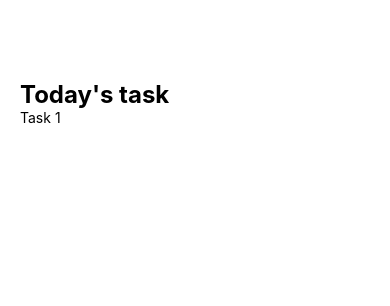
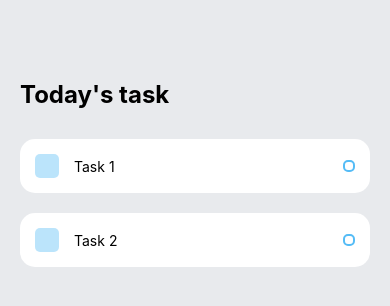
Before and after one commit to umrbdlziz/Todo-List-App, a React Native app in the folder todolist/: screen / in a window 390 px wide. Shown: the top 306 px of the page. Built offline with nearby package versions, Linux system fonts and the light colour scheme.

Commit message:
Task Styling
styling task component using css

```diff
--- a/todolist/App.js
+++ b/todolist/App.js
@@ -12,6 +12,7 @@
           <View style={styles.items}>
             {/* {This is where the tasks will go!} */}
             <Task text={'Task 1'} />
+            <Task text={'Task 2'} />
           </View>
         </View>
     </View>
@@ -21,7 +22,7 @@
 const styles = StyleSheet.create({
   container: {
     flex: 1,
-    backgroundColor: '#fff',
+    backgroundColor: '#E8EAED',
   },
   tasksWrapper: {
     paddingTop: 80,
@@ -31,5 +32,7 @@
     fontSize: 24,
     fontWeight: 'bold',
   },
-  items: {},
+  items: {
+    marginTop: 30,
+  },
 });
--- a/todolist/components/Task.js
+++ b/todolist/components/Task.js
@@ -1,16 +1,51 @@
 import React from "react";
-import { View, Text, StyleSheet } from "react-native";
+import { View, Text, StyleSheet, TouchableOpacity } from "react-native";
 
 const Task = (props) => {
     return (
-        <View>
-            <Text>{props.text}</Text>
+        <View style={styles.item}>
+            <View style={styles.itemLeft}>
+                <View style={styles.square}></View>
+                <Text style={styles.itemText}>{props.text}</Text>
+            </View>
+            <View style={styles.circular}></View>
         </View>
     )
 }
 
 const styles = StyleSheet.create({
-
+    item: {
+        backgroundColor: '#FFF',
+        padding: 15,
+        borderRadius: 15,
+        flexDirection: 'row',
+        alignItems: 'center',
+        justifyContent: 'space-between',
+        marginBottom: 20,
+    },
+    itemLeft: {
+        flexDirection: 'row',
+        alignItems: 'center',
+        flexWrap: 'wrap',
+    },
+    square: {
+        width: 24,
+        height: 24,
+        backgroundColor: '#55BCF6',
+        opacity: 0.4,
+        borderRadius: 5,
+        marginRight: 15,
+    },
+    itemText: {
+        maxWidth: '80%',
+    },
+    circular: {
+        width: 12,
+        height: 12,
+        borderColor: '#55BCF6',
+        borderWidth: 2,
+        borderRadius: 5,
+    },
 });
 
 export default Task;
```
